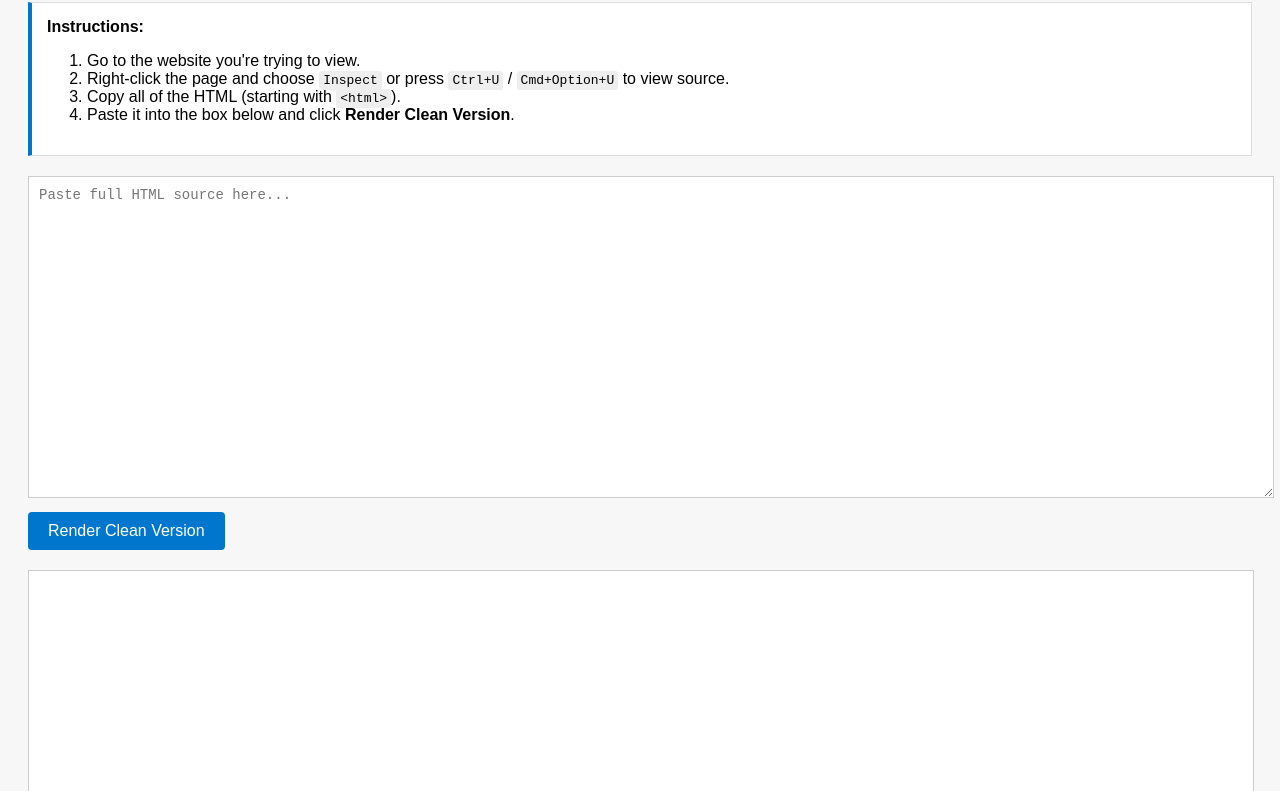
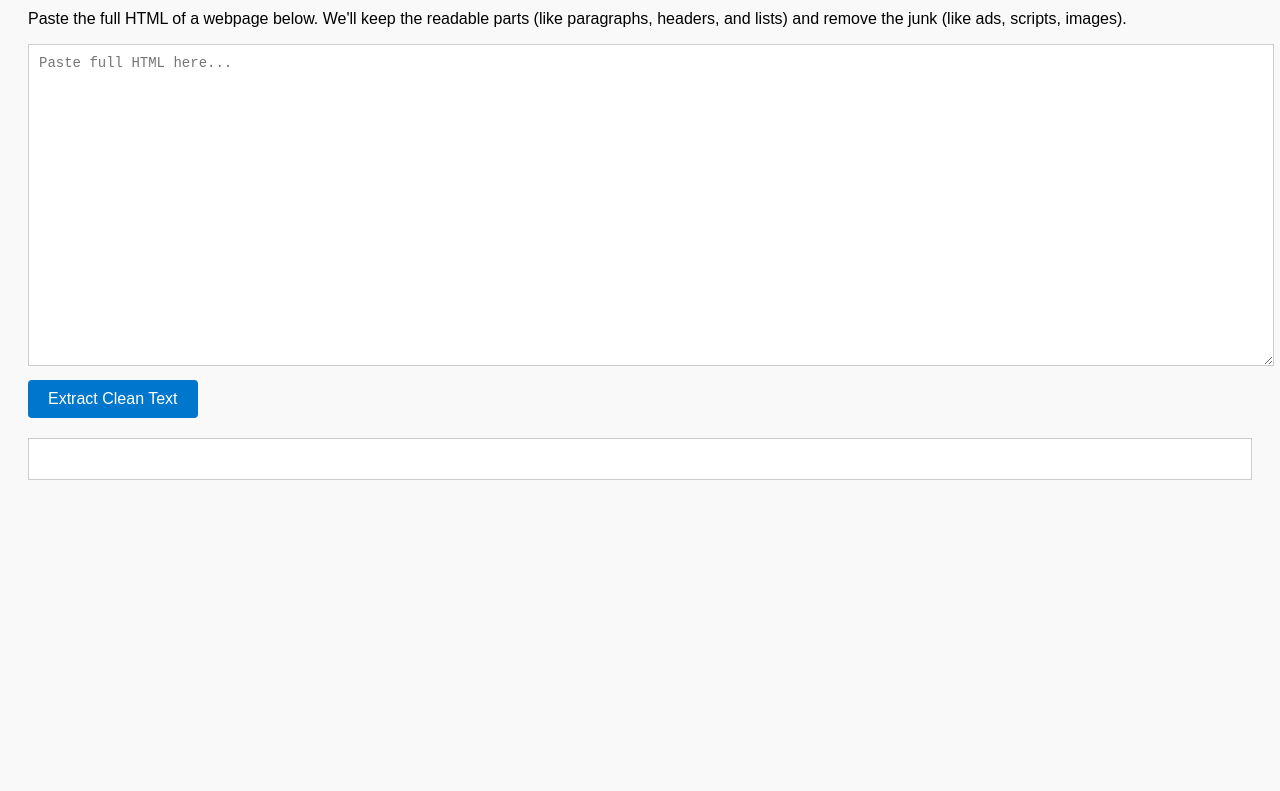
Before and after one commit to Jzivkovic02/html-viewer-tool, a plain HTML site: page index.html in a window 1280 px wide. Shown: the part 86-877 px from the top of the page. After the commit the page ends 800 px from the top, so only its background shows below. Drawn offline with Linux system fonts and the light colour scheme.

Commit message:
Update index.html
updated to show clean text only

```diff
--- a/index.html
+++ b/index.html
@@ -2,15 +2,12 @@
 <html lang="en">
 <head>
   <meta charset="UTF-8">
-  <title>Paywall-Free HTML Viewer</title>
+  <title>Readable Article Extractor</title>
   <style>
     body {
       font-family: sans-serif;
       padding: 20px;
-      background-color: #f7f7f7;
-    }
-    h1 {
-      font-size: 1.5rem;
+      background-color: #f9f9f9;
     }
     textarea {
       width: 100%;
@@ -30,61 +27,81 @@
       border: none;
       border-radius: 4px;
     }
-    iframe {
-      width: 100%;
-      height: 500px;
+    #output {
+      white-space: pre-wrap;
+      padding: 20px;
+      background: white;
+      border: 1px solid #ccc;
       margin-top: 20px;
-      border: 1px solid #ccc;
-      background: white;
-    }
-    .instructions {
-      background: #fff;
-      border: 1px solid #ddd;
-      padding: 15px;
-      margin-bottom: 20px;
-      border-left: 4px solid #0077cc;
-    }
-    .instructions code {
-      background: #eee;
-      padding: 2px 4px;
-      border-radius: 3px;
     }
   </style>
 </head>
 <body>
 
-  <h1>Paywall-Free HTML Viewer</h1>
+  <h2>Formatted Article Text Extractor</h2>
+  <p>Paste the full HTML of a webpage below. We'll keep the readable parts (like paragraphs, headers, and lists) and remove the junk (like ads, scripts, images).</p>
 
-  <div class="instructions">
-    <strong>Instructions:</strong>
-    <ol>
-      <li>Go to the website you're trying to view.</li>
-      <li>Right-click the page and choose <code>Inspect</code> or press <code>Ctrl+U</code> / <code>Cmd+Option+U</code> to view source.</li>
-      <li>Copy all of the HTML (starting with <code>&lt;html&gt;</code>).</li>
-      <li>Paste it into the box below and click <strong>Render Clean Version</strong>.</li>
-    </ol>
-  </div>
+  <textarea id="htmlInput" placeholder="Paste full HTML here..."></textarea>
+  <br>
+  <button onclick="extractText()">Extract Clean Text</button>
 
-  <textarea id="htmlInput" placeholder="Paste full HTML source here..."></textarea>
-  <br>
-  <button onclick="renderHTML()">Render Clean Version</button>
-
-  <iframe id="outputFrame" sandbox="allow-same-origin allow-scripts"></iframe>
+  <div id="output"></div>
 
   <script>
-    function cleanHTML(html) {
-      // Remove common paywall/overlay elements
-      html = html.replace(/<div[^>]+class=["'][^"']*(overlay|paywall|popup|modal|blocker|blur)[^"']*["'][^>]*>[\s\S]*?<\/div>/gi, '');
-      html = html.replace(/<script[^>]*>[\s\S]*?<\/script>/gi, '');
-      html = html.replace(/style=["'][^"']*(overflow\s*:\s*hidden|position\s*:\s*fixed|filter\s*:\s*blur)[^"']*["']/gi, '');
-      return html;
-    }
+    function extractText() {
+      const htmlInput = document.getElementById("htmlInput").value;
+      const parser = new DOMParser();
+      const doc = parser.parseFromString(htmlInput, "text/html");
 
-    function renderHTML() {
-      const rawHTML = document.getElementById("htmlInput").value;
-      const cleanedHTML = cleanHTML(rawHTML);
-      const iframe = document.getElementById("outputFrame");
-      iframe.srcdoc = cleanedHTML;
+      // Remove non-text elements
+      ['script', 'style', 'img', 'link', 'iframe', 'nav', 'header', 'footer', 'aside'].forEach(tag => {
+        doc.querySelectorAll(tag).forEach(el => el.remove());
+      });
+
+      // Replace <a> with just its text
+      doc.querySelectorAll("a").forEach(a => {
+        const span = document.createElement("span");
+        span.textContent = a.textContent;
+        a.replaceWith(span);
+      });
+
+      // Preserve formatting for key block elements
+      const keepTags = ["P", "BR", "H1", "H2", "H3", "H4", "H5", "H6", "UL", "OL", "LI"];
+
+      function cleanNode(node) {
+        if (node.nodeType === Node.TEXT_NODE) {
+          return node.textContent.trim();
+        }
+
+        if (node.nodeType === Node.ELEMENT_NODE) {
+          if (!keepTags.includes(node.tagName)) {
+            // Flatten unknown tags (like span/div)
+            return Array.from(node.childNodes).map(cleanNode).join("");
+          }
+
+          if (["P", "H1", "H2", "H3", "H4", "H5", "H6"].includes(node.tagName)) {
+            const content = Array.from(node.childNodes).map(cleanNode).join("").trim();
+            return content ? `\n\n${content}` : "";
+          }
+
+          if (node.tagName === "BR") {
+            return "\n";
+          }
+
+          if (["UL", "OL"].includes(node.tagName)) {
+            return Array.from(node.children).map(cleanNode).join("\n");
+          }
+
+          if (node.tagName === "LI") {
+            return "- " + Array.from(node.childNodes).map(cleanNode).join("").trim();
+          }
+        }
+
+        return "";
+      }
+
+      const cleanedText = Array.from(doc.body.childNodes).map(cleanNode).join("").trim();
+      document.getElementById("output").textContent = cleanedText;
     }
   </script>
 
```
